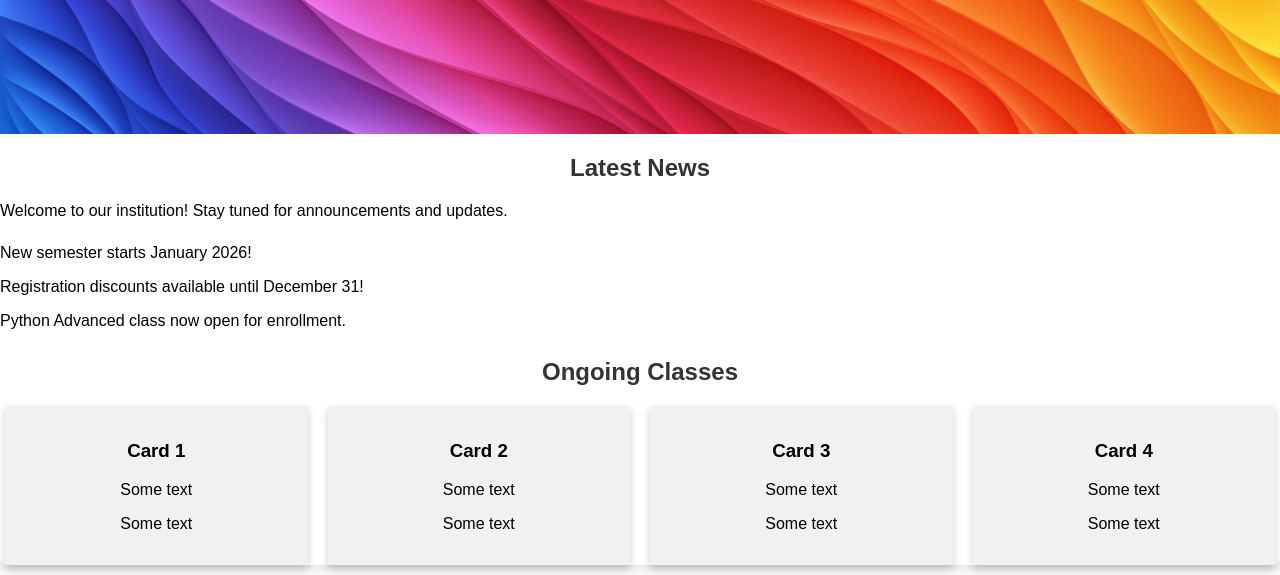
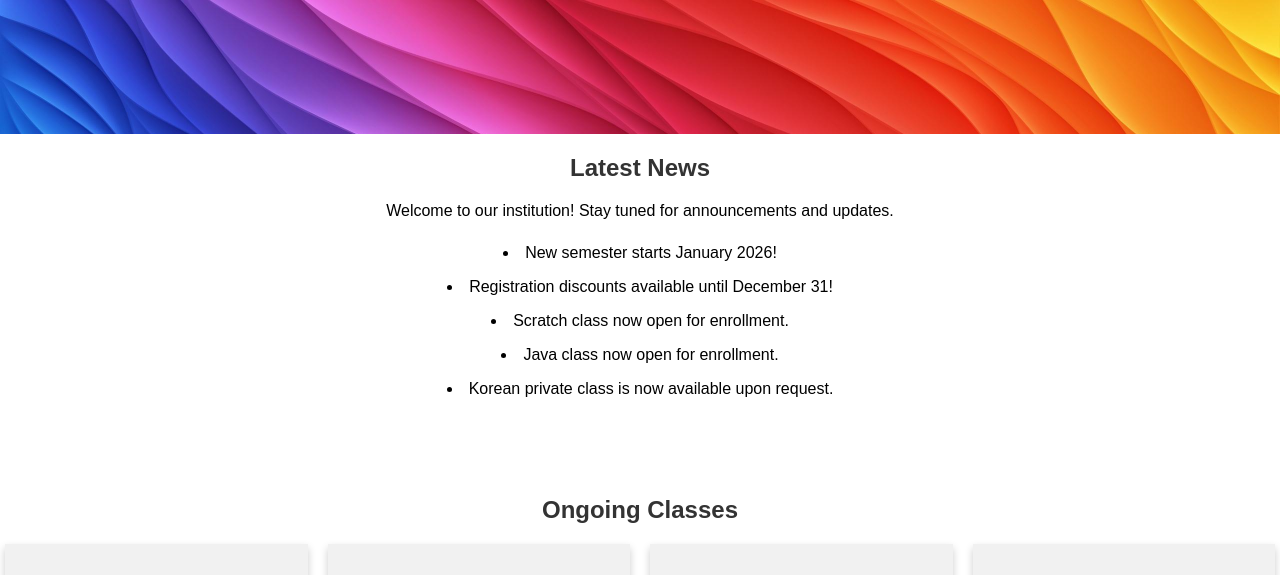
Before and after one commit to dewyoyo/streamline, a plain HTML site: page index.html in a window 1280 px wide. Shown: the part 353-928 px from the top of the page. Drawn offline with Linux system fonts and the light colour scheme.

Commit message:
Update index.html

```diff
--- a/index.html
+++ b/index.html
@@ -109,7 +109,9 @@
 
         ul {
             list-style: none;
+            list-style: inside;
             padding: 0;
+            text-align : center;
         }
 
         li {
@@ -321,7 +323,15 @@
         }
 
 
+        /* for registration tab*/
+        #registration {
+            text-align : center;
+        }
 
+        /* for contact tab*/
+        #contact {
+            text-align: center;
+        }
 
         /* footer */
         footer {
@@ -367,46 +377,50 @@
 
 
         <h2>Latest News</h2>
-        <p>Welcome to our institution! Stay tuned for announcements and updates.</p>
+
         <ul>
+            <p>Welcome to our institution! Stay tuned for announcements and updates.</p>
             <li> New semester starts January 2026!</li>
             <li> Registration discounts available until December 31!</li>
-            <li> Python Advanced class now open for enrollment.</li>
+            <li> Scratch class now open for enrollment.</li>
+            <li> Java class now open for enrollment.</li>
+            <li> Korean private class is now available upon request.</li>
         </ul>
 
+        <br /><br /><br />
 
         <h2>Ongoing Classes</h2>
 
         <div class="row">
             <div class="column">
                 <div class="card">
-                    <h3>Card 1</h3>
-                    <p>Some text</p>
-                    <p>Some text</p>
+                    <h3>Korean</h3>
+                    <p>Private lessons for beginners</p>
+                    <p>Private lessons for advanced</p>
                 </div>
             </div>
 
             <div class="column">
                 <div class="card">
-                    <h3>Card 2</h3>
-                    <p>Some text</p>
-                    <p>Some text</p>
+                    <h3>Java</h3>
+                    <p>Java 101</p>
+                    <p>Java advanced with projects is coming</p>
                 </div>
             </div>
 
             <div class="column">
                 <div class="card">
-                    <h3>Card 3</h3>
-                    <p>Some text</p>
-                    <p>Some text</p>
+                    <h3>C</h3>
+                    <p>C 101</p>
+                    <p>C advanced with projects is coming</p>
                 </div>
             </div>
 
             <div class="column">
                 <div class="card">
-                    <h3>Card 4</h3>
-                    <p>Some text</p>
-                    <p>Some text</p>
+                    <h3>Database</h3>
+                    <p>Database 101</p>
+                    <p>Projects with real world solutions</p>
                 </div>
             </div>
         </div>
@@ -503,17 +517,20 @@
     </section>
 
     <section id="registration">
+        <br />
         <h2>Registration Form</h2>
         <p>Please fill out the form below to register:</p>
-        <iframe src="https://docs.google.com/forms/d/e/1FAIpQLSfZkHc5h4Dg9Hh1EUNq8sMR2uCj3MiUvhqZPAd3EJSaHqjMIg/viewform?embedded=true">
+        <iframe src="https://docs.google.com/forms/d/e/1FAIpQLSfbL7JGVj1JIoBcGaB593yhvtPi-NBaZZUYscw8dPjo4EdYXQ/viewform?usp=dialog">
             Loading…
         </iframe>
     </section>
 
     <section id="contact">
+        <br />
         <h2>Contact Us</h2>
-        <p><strong>Phone:</strong> +1 (123) 456-7890</p>
-        <p><strong>Location:</strong> 1234 Main St, City, Country</p>
+        <p><strong>Phone:</strong> +1 (720) 244-4728</p>
+        <p><strong>Location:</strong> 1175 Chapel Hills Dr, Colorado Springs, CO 80920</p>
+        <br />
     </section>
 
 
```
